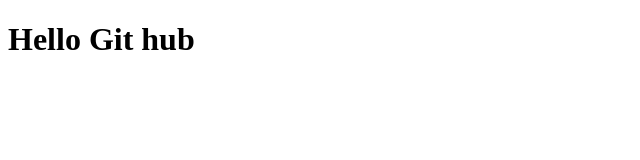
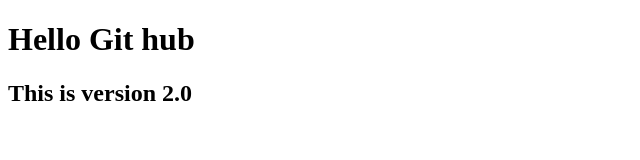
Before and after one commit to WintShweYeeOo/Test-Ui-to-git, a plain HTML site: page index.html in a window 1280 px wide. Shown: the whole page, without its empty margins (0-640 px from the left). Drawn offline with Linux system fonts and the light colour scheme.

Commit message:
v2 change

```diff
--- a/index.html
+++ b/index.html
@@ -7,5 +7,6 @@
 </head>
 <body>
     <h1>Hello Git hub</h1>
+    <h2>This is version 2.0</h2>
 </body>
 </html>
```
